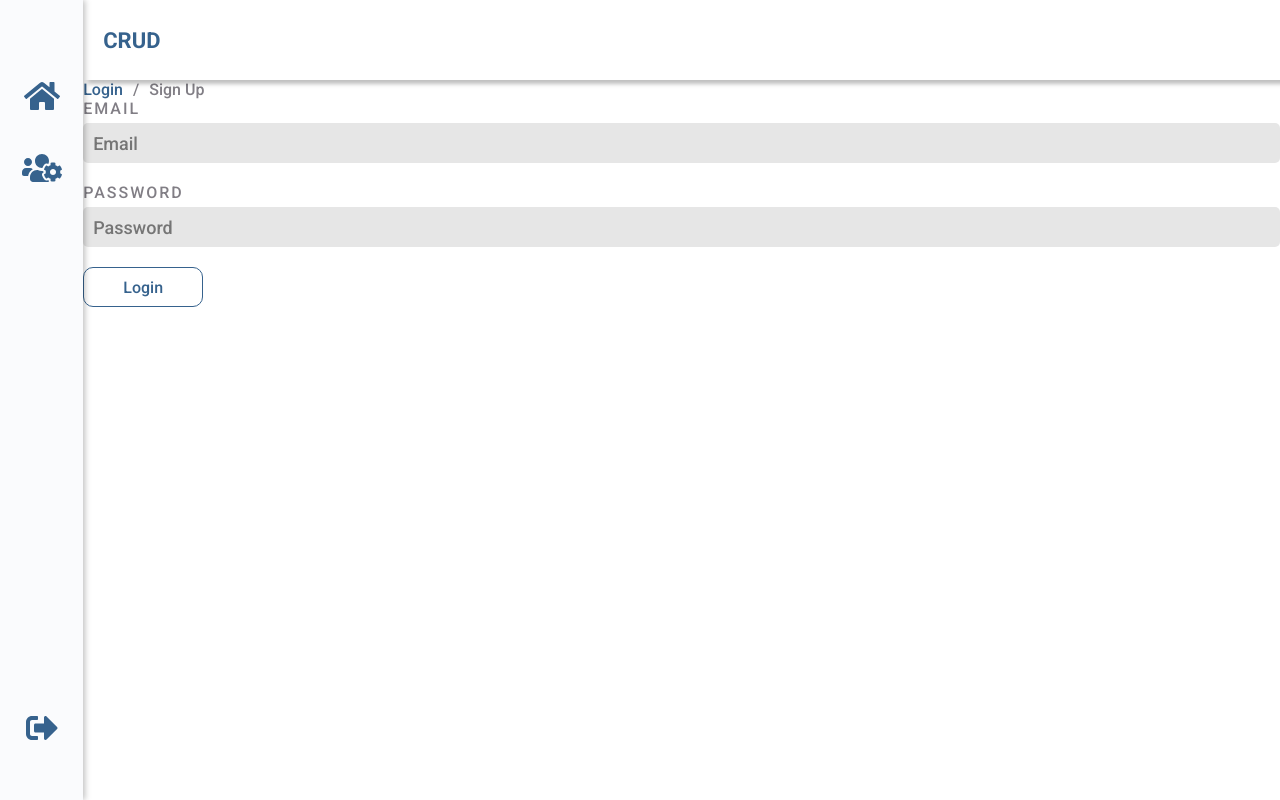
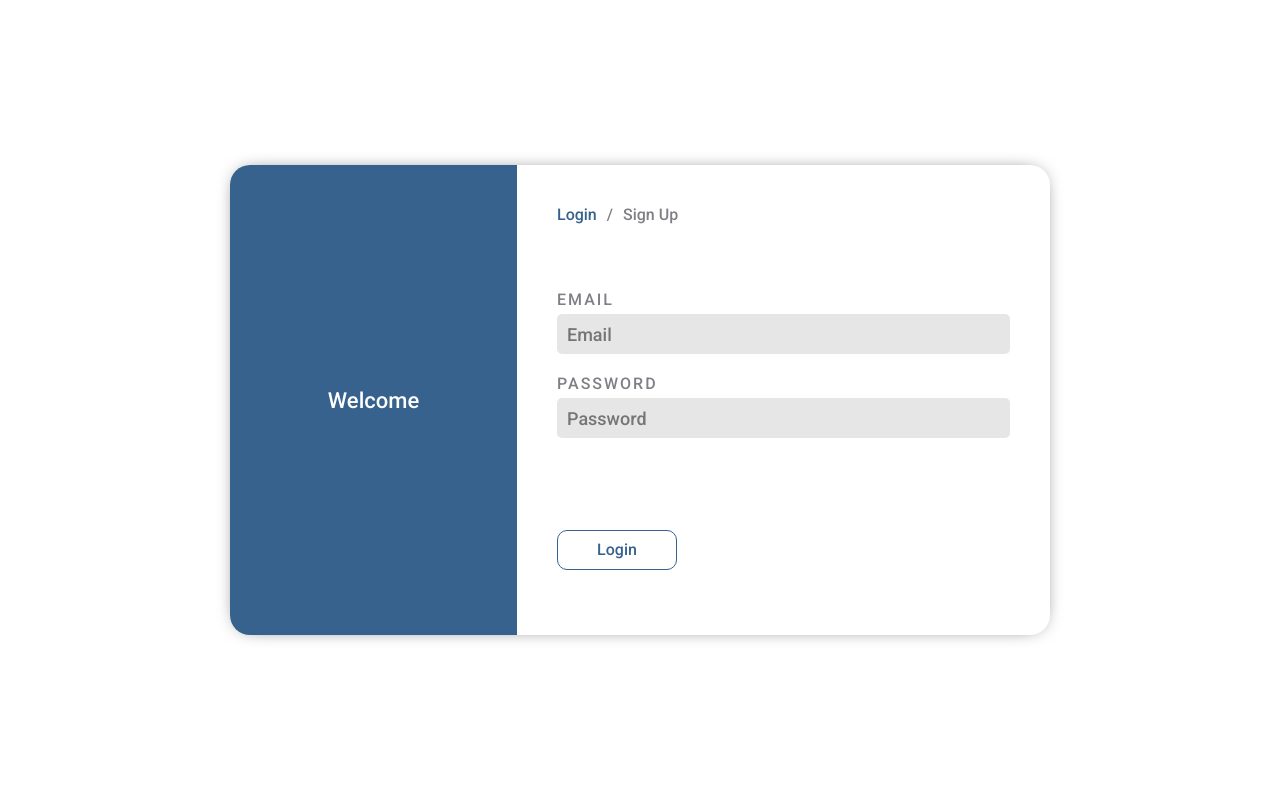
Before and after one commit to william-james-pj/crud-usuario, a Vue app: page / in a window 1280 px wide. Built offline with nearby package versions, Linux system fonts and the light colour scheme.

Commit message:
Update App.vue

```diff
--- a/src/App.vue
+++ b/src/App.vue
@@ -1,14 +1,14 @@
 <template>
-    <Layout />
+    <LayoutLoginSignUp />
 </template>
 
 <script>
-import Layout from "./views/Layout";
+import LayoutLoginSignUp from "./views/LayoutLoginSignUp";
 
 export default {
     name: "App",
     components: {
-        Layout
+        LayoutLoginSignUp
     }
 };
 </script>
```
